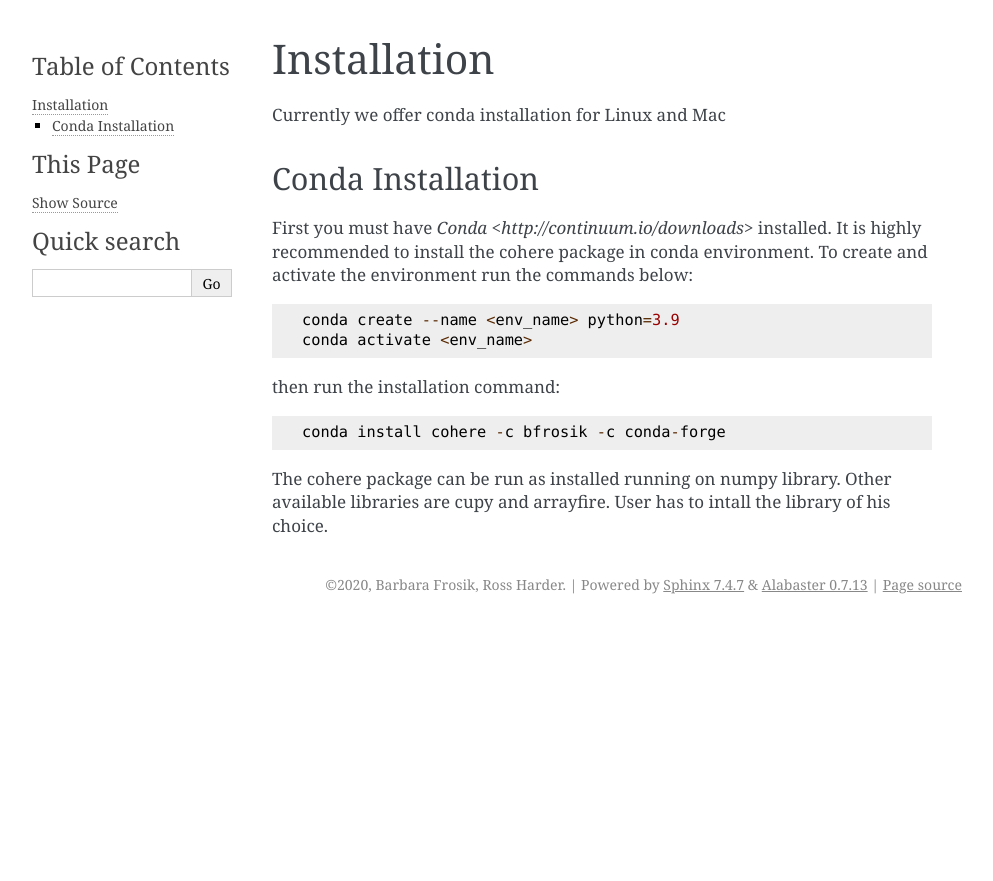
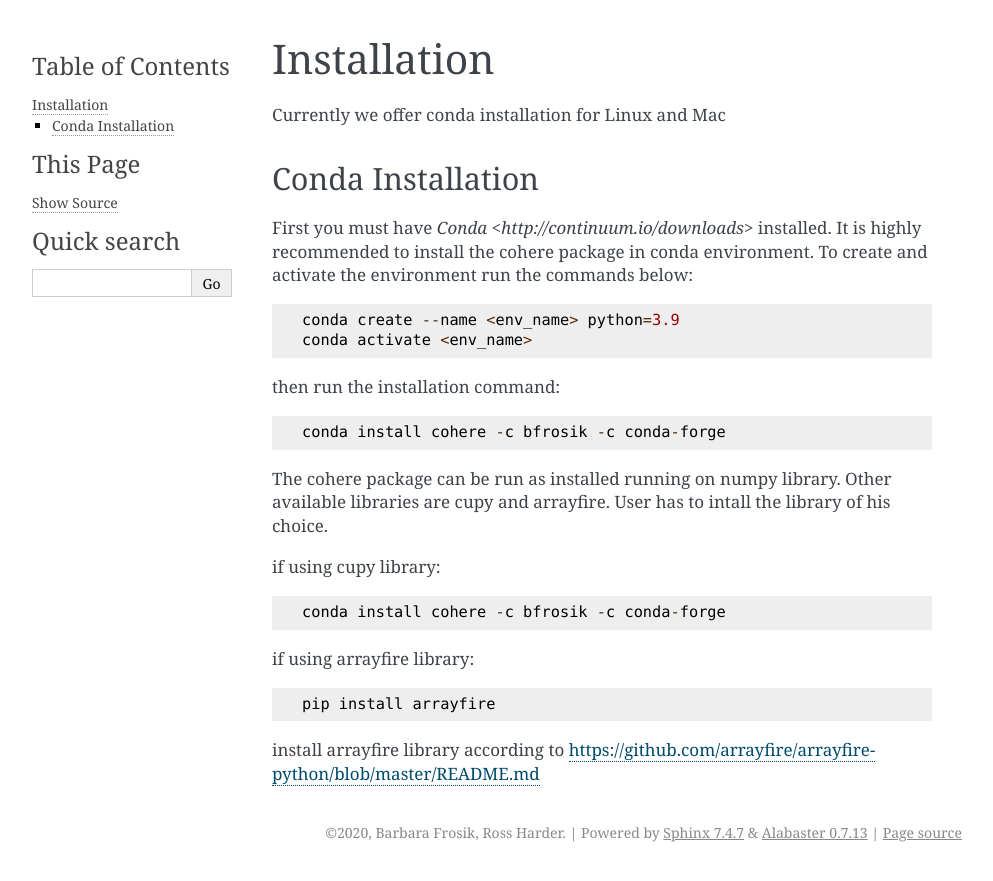
Before and after one commit to AdvancedPhotonSource/cohere, a Sphinx documentation site: the page built from docs/source/installation.rst, in a window 1280 px wide. Shown: the top 881 px of the page, without its empty margins (148-1141 px from the left). Built offline with Sphinx 7.4.7, drawn with Linux system fonts in a browser that asks for light colours.

```diff
--- a/docs/source/for_developers.rst
+++ b/docs/source/for_developers.rst
@@ -23,10 +23,10 @@ Pre-requisites
    - conda install mayavi -c conda-forge
    - conda install xrayutilities -c conda-forge
    - conda install psutil -c conda-forge
-   - if running AutoAlien1 algorithm during standard preprocessing: pip install sklearn
+   - if running AutoAlien1 algorithm during standard preprocessing: conda install scikit-learn -c conda-forge
    - if using Initial AI guess: conda install tensorflow -c conda-forge
    - if using cupy library: conda install cupy -c conda-forge
-   - if using arrayfire: install according to https://github.com/arrayfire/arrayfire-python/blob/master/README.md
+   - if using arrayfire: pip install arrayfire, install arrayfire library according to https://github.com/arrayfire/arrayfire-python/blob/master/README.md
 
 Initialization
 ++++++++++++++
--- a/docs/source/installation.rst
+++ b/docs/source/installation.rst
@@ -18,3 +18,13 @@ then run the installation command::
 
 The cohere package can be run as installed running on numpy library. Other available libraries are cupy and arrayfire.
 User has to intall the library of his choice.
+
+if using cupy library::
+
+    conda install cohere -c bfrosik -c conda-forge
+
+if using arrayfire library::
+
+    pip install arrayfire
+
+install arrayfire library according to https://github.com/arrayfire/arrayfire-python/blob/master/README.md
```
Also changed, not shown: docs/source/config_rec.rst (+3 -17 lines), 2 other files.
